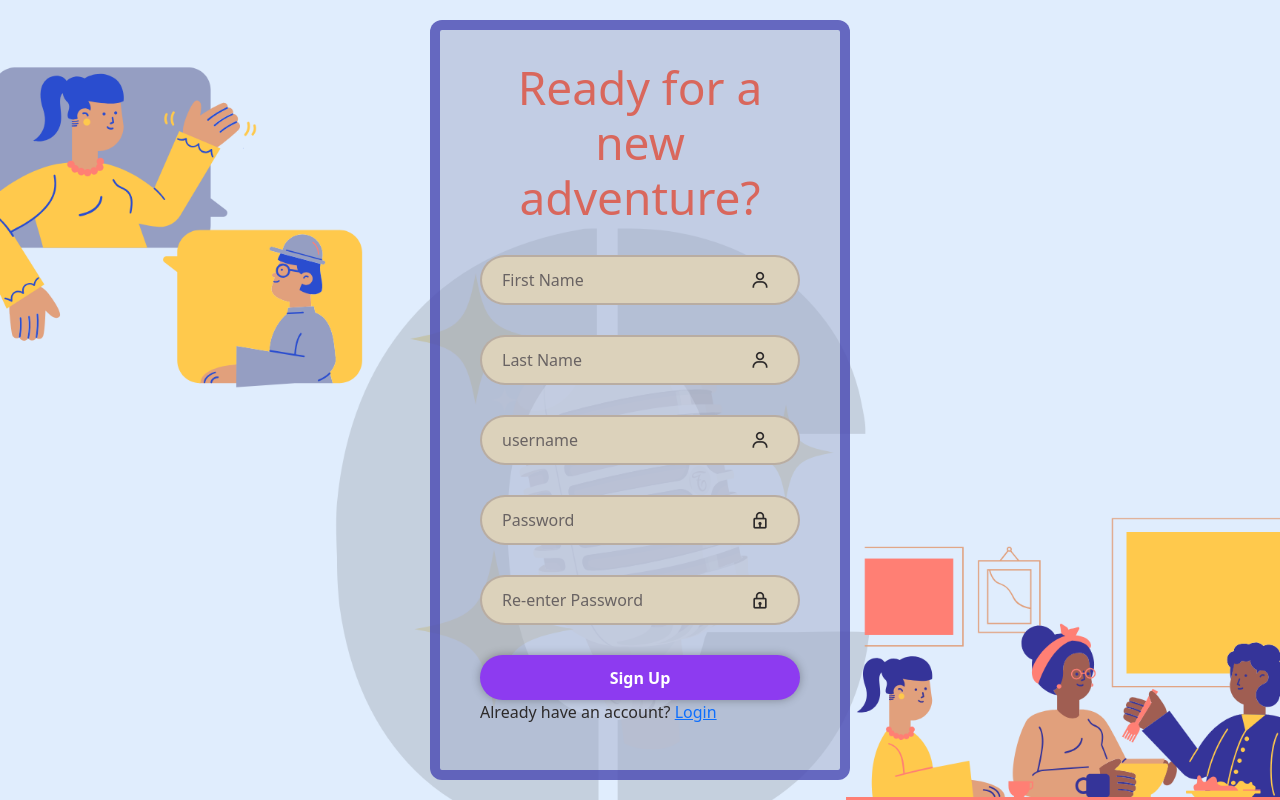
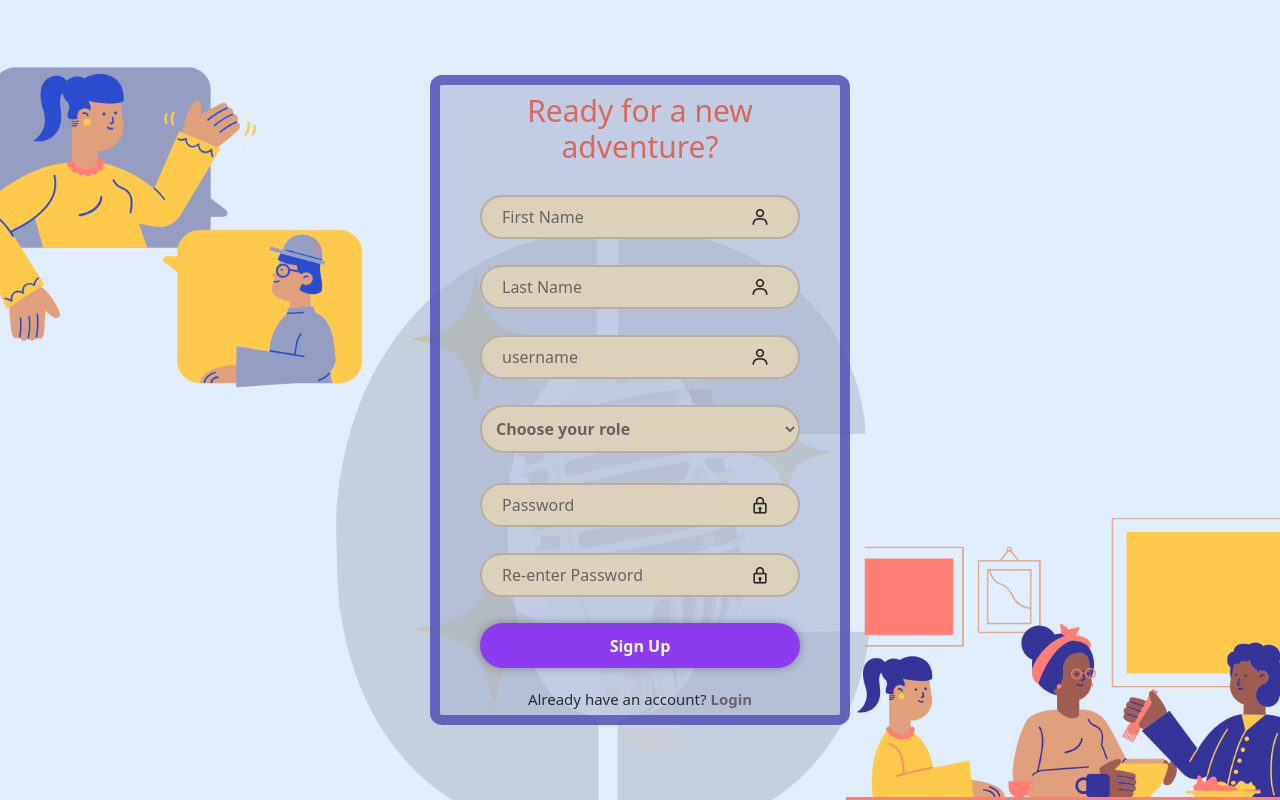
Before and after one commit to andreeampreda/Proiect-WebTech, a React (Vite) app in the folder front-end-react/: page /signup in a window 1280 px wide. Built offline with nearby package versions, Linux system fonts and the light colour scheme.

Commit message:
Modified Form Design

```diff
--- a/front-end-react/src/components/Articles/Articles.css
+++ b/front-end-react/src/components/Articles/Articles.css
@@ -8,6 +8,8 @@
 .article-list{
     display: flex;
     flex-direction: row;
+    flex-wrap:wrap ;
+    gap: 10px;
 }
 
 .article-title{
--- a/front-end-react/src/components/SignUpForm/SignUpForm.css
+++ b/front-end-react/src/components/SignUpForm/SignUpForm.css
@@ -4,14 +4,17 @@
     align-items: center;
     background-color: rgba(163, 174, 204, 0.5);
     width: 420px;
+    height: 650px;
     border: 10px solid rgba(62, 60, 177, 0.7);
     color: rgb(45, 42, 42);
     border-radius: 12px;
     padding: 30px 40px;
+    overflow: hidden;
 }
 
 .wrapper h1{
-    font-size: 46px;
+    font-size: 30px;
+    margin-top:20px ;
     text-align: center;
     color:rgb(217, 103, 92);
 }
@@ -19,7 +22,7 @@
 .wrapper .input-box{
     position: relative;
     width: 100%;
-    height: 50px;
+    height: 40px;
     margin: 30px 0;
 }
 
@@ -84,19 +87,19 @@
     font-weight: 600;
 }
 
-.wrapper .register-link{
+.wrapper .login-link{
     font-size: 15px;
     text-align: center;
     margin: 20px 0 15px;
 }
 
-.register-link a{
+.login-link a{
     color: rgb(105, 99, 99);
     text-decoration: none;
     font-weight: 600;
 }
 
-.register-link a:hover{
+.login-link a:hover{
     text-decoration: underline;
 }
 
@@ -105,3 +108,39 @@
     border-radius: 40px;
     color: rgb(240, 69, 69);
 }
+
+.select-role {
+    margin: 20px 0;
+    display: flex;
+    flex-direction: row;
+    align-items: center;
+    gap: 15px; /* Mai mult spațiu între label și select */
+    font-size: 16px;
+    color: rgb(45, 42, 42);
+}
+
+.select-role label {
+    font-size: 16px;
+    color: rgb(105, 99, 99); /* Se potrivește cu tema culorilor */
+    font-weight: 600;
+}
+
+.select-role select {
+    width: 100%;
+    padding: 10px;
+    border-radius: 40px;
+    border: 2px solid rgba(152, 137, 137, 0.5);
+    background: rgb(220, 210, 187);
+    color: rgb(105, 99, 99);
+    font-size: 16px;
+    font-weight: 600;
+    outline: none;
+    cursor: pointer;
+}
+
+.select-role select option {
+    padding: 10px;
+    font-size: 16px;
+    color: rgb(45, 42, 42);
+    background: rgb(245, 245, 245);
+}
--- a/front-end-react/src/components/SignUpForm/SignUpForm.jsx
+++ b/front-end-react/src/components/SignUpForm/SignUpForm.jsx
@@ -6,6 +6,7 @@ function SignUpForm() {
   const [firstName, setFirstName] = useState("");
   const [lastName, setLastName] = useState("");
   const [username, setUsername] = useState("");
+  const [role, setRole] = useState("");
   const [password, setPassword] = useState("");
   const [rePassword, setRePassword] = useState("");
 
@@ -29,7 +30,7 @@ function SignUpForm() {
       lastName,
       username,
       password,
-      role: "author",
+      role,
     };
 
     try {
@@ -45,7 +46,6 @@ function SignUpForm() {
       if (response.ok) {
         const message = await response.text();
         alert("Sign up successful!");
-        console.log("e bun");
         Navigate("/home");
       } else {
         alert("Sign up failed!");
@@ -93,6 +93,21 @@ function SignUpForm() {
           />
           <i className="bx bx-user"></i>
         </div>
+        <div className="select-role">
+          <select
+            className="select-box"
+            value={role}
+            onChange={(e) => setRole(e.target.value)}
+            required
+          >
+            <option value="" disabled>
+              Choose your role
+            </option>
+            <option value="author">Author</option>
+            <option value="reviewer">Reviewer</option>
+            <option value="organizer">Organizer</option>
+          </select>
+        </div>
         <div className="input-box">
           <input
             type="password"
@@ -118,7 +133,16 @@ function SignUpForm() {
         <button className="btn">Sign Up</button>
         <div className="login-link">
           <p>
-            Already have an account? <a href="#" onClick={() => {Navigate("/login"); window.location.reload(); }}>Login</a>
+            Already have an account?{" "}
+            <a
+              href="#"
+              onClick={() => {
+                Navigate("/login");
+                window.location.reload();
+              }}
+            >
+              Login
+            </a>
           </p>
         </div>
       </form>
```
